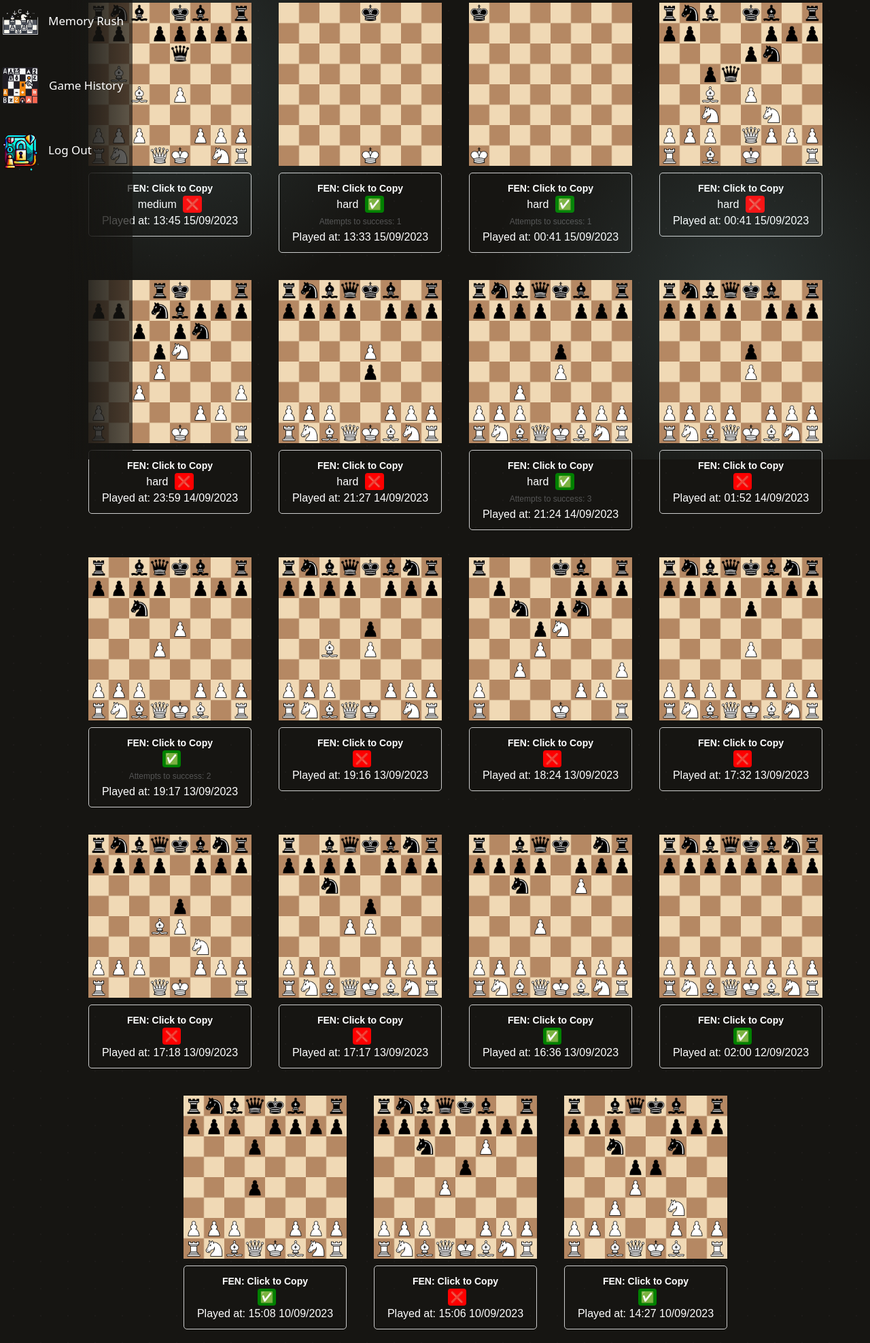
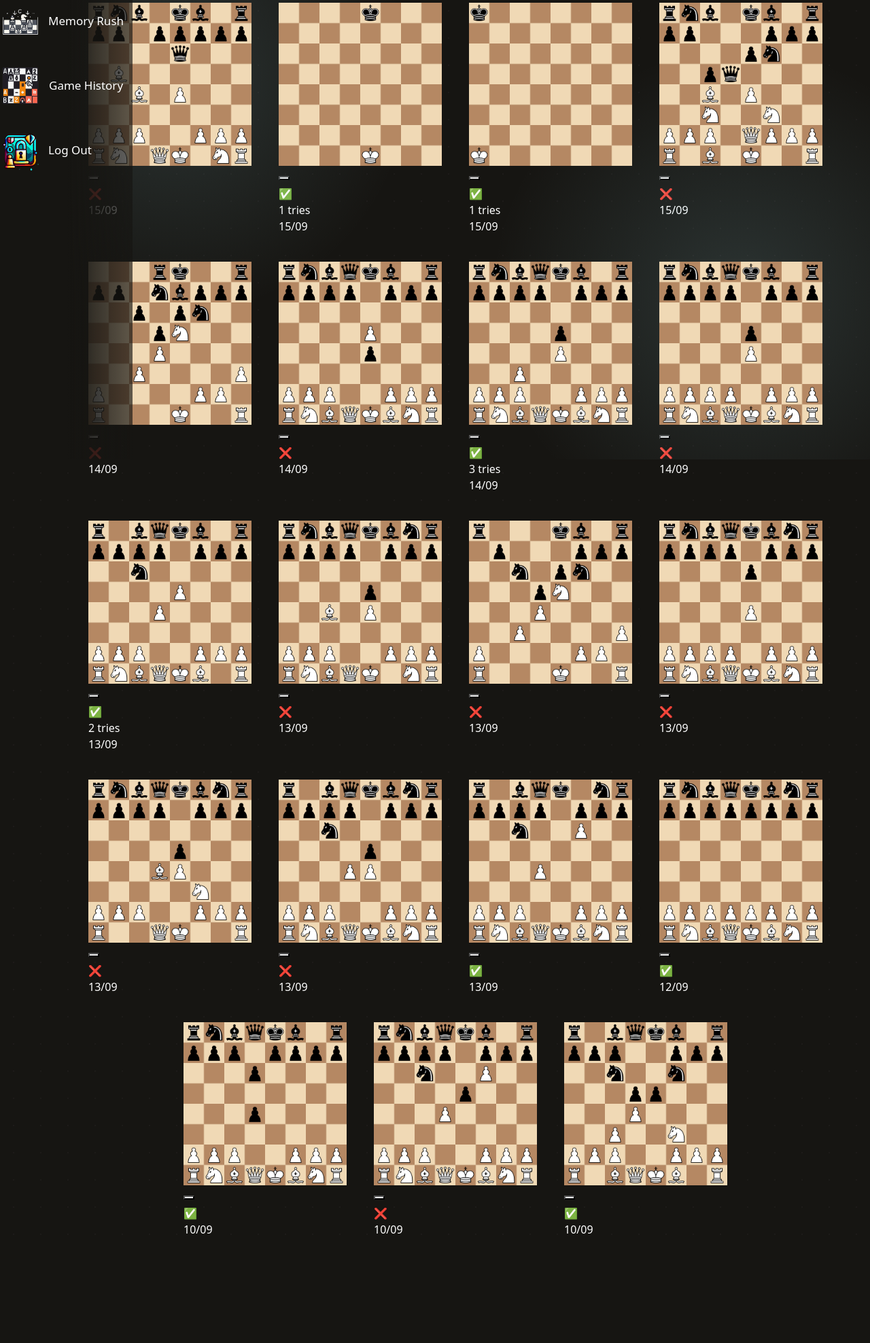
Before and after one commit to mapleleafu/chess-website, a Django app: page /game_history in a window 1280 px wide. Shown: the part 124-2100 px from the top of the page at 68% size. After the commit the page ends 1939 px from the top, so only its background shows below. Run offline with Django 4.2, Linux system fonts and the light colour scheme; a user stored in the database is signed in; data comes from the database, SQL or seed files in the repository; some libraries are stand-ins or nearby versions.

Commit message:
resolved conflicts

```diff
--- a/chess_content/templates/chess_content/game_history.html
+++ b/chess_content/templates/chess_content/game_history.html
@@ -21,22 +21,24 @@
                     <div class="board_container">
                         <div class="piece_container"></div>
                     </div>
-                    <div class="game_info">
-                        <span class="fen_string">FEN: Click to Copy<!--{{ item.fen_string }}--></span> <br>
-                        <span class="dif_and_success">{{ item.chosenDifficulty }}
-                            <span class="{{ item.success|yesno:'info_success, info_failure' }}">
-                                {% if item.success == True %}
-                                    ✅
-                                {% else %}
-                                    ❌
-                                {% endif %}
-                            </span>
-                        </span>
-                        <br>
+                    <div class="game_info_new {{ item.chosenDifficulty }}">
+                        <button class="copy">
+                            <i class="fas fa-clipboard fa-xs"></i>
+                            <i class="fas fa-check fa-xs"></i>
+                        </button>
+                        <div>
+                            {% if item.success == True %}
+                                ✅
+                            {% else %}
+                                ❌
+                            {% endif %}
+                        </div>
                         {% if item.gotCorrectRoundNumber %}
-                            <span class="attempts">Attempts to success: {{ item.gotCorrectRoundNumber }} </span><br>
+                            <div class="tries">
+                                {{ item.gotCorrectRoundNumber }} tries
+                            </div>
                         {% endif %}
-                        Played at: {{ item.played_at }} <br>
+                        <div title="{{ item.played_at|date:'l, F j, Y P' }}">{{ item.played_at|date:'d/m' }}</div>
                     </div>
                 </div>
             {% endfor %}
--- a/chess_content/views.py
+++ b/chess_content/views.py
@@ -23,7 +23,7 @@ def game_history(request):
         {
             'fen_string': game.chess_game.fen_string,
             'success': game.success,
-            'played_at': game.played_at.strftime("%H:%M %d/%m/%Y"),
+            'played_at': game.played_at,
             'gotCorrectRoundNumber': game.gotCorrectRoundNumber,
             'chosenDifficulty': game.chosenDifficulty,
         }
```
